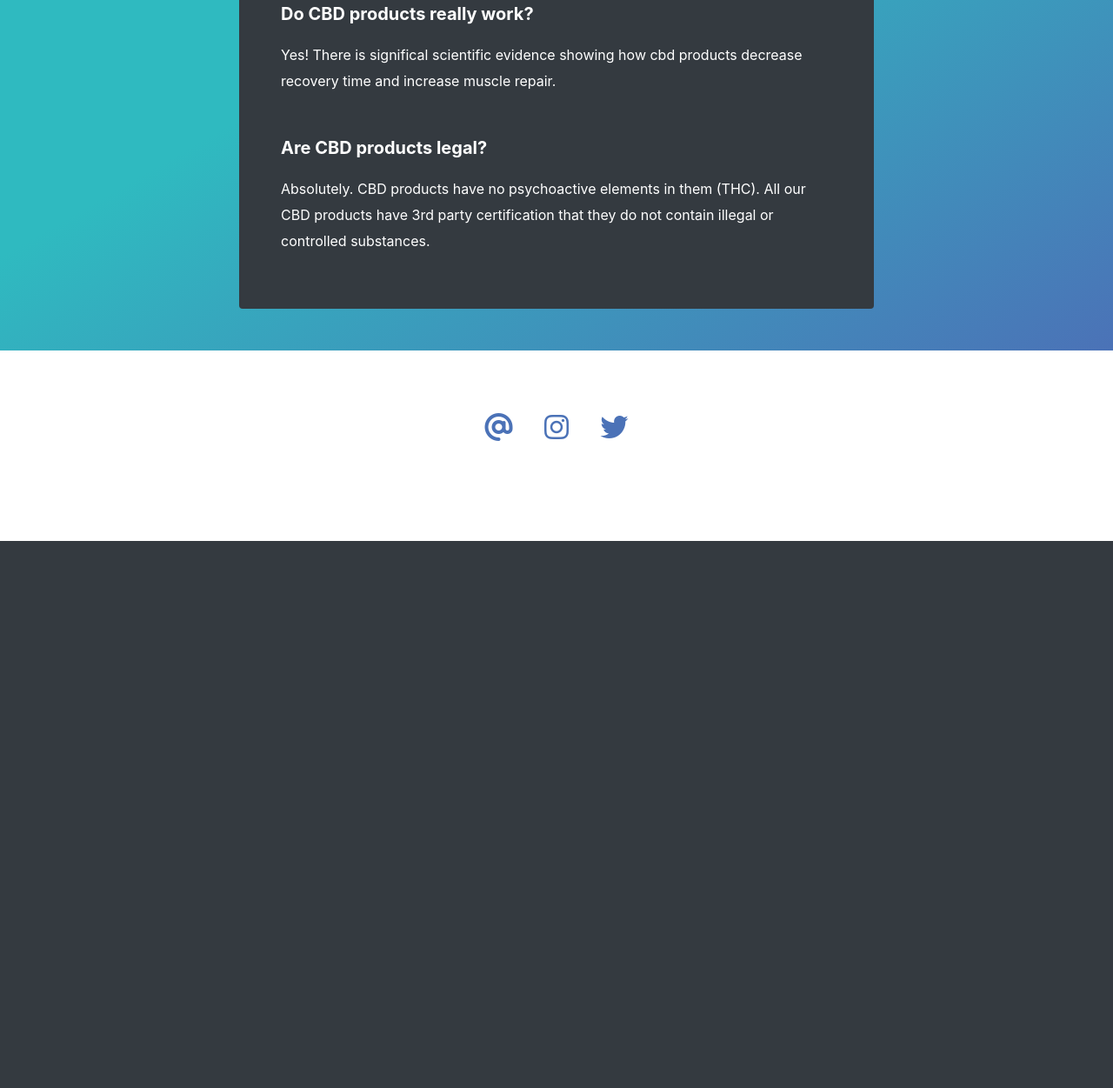
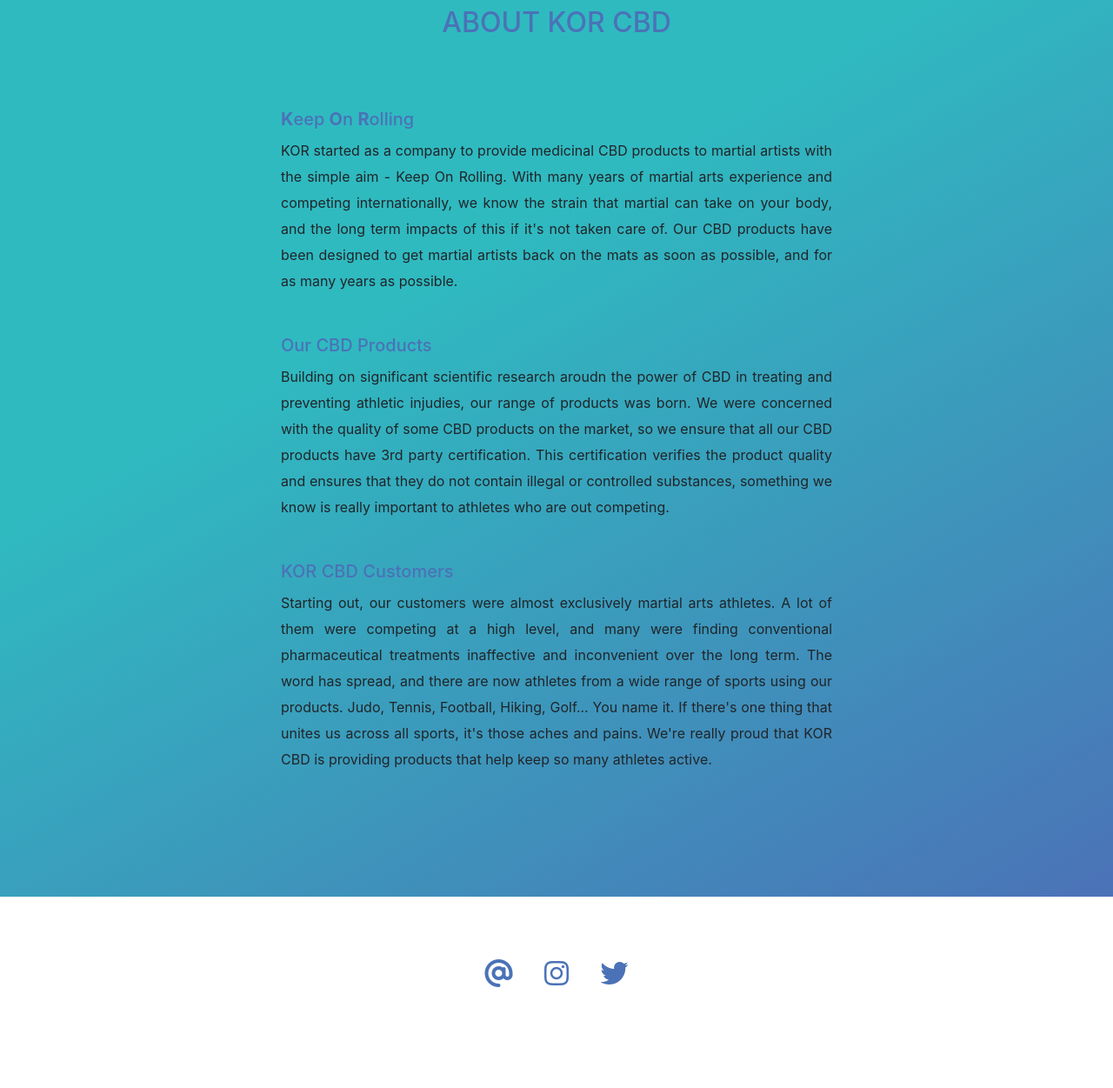
Before and after one commit to devmegan/korcbd, a Django app: page /about/ in a window 1280 px wide. Shown: the part 397-1648 px from the top of the page at 87% size. Before the commit the page ends 1019 px from the top, so only its background shows below. Run offline with Django 3.2, Linux system fonts and the light colour scheme; parts of the project's set-up code (start-up, migrations or seed data) failed here and were passed over; some libraries are stand-ins or nearby versions.

Commit message:
updated about template card styles and content

```diff
--- a/about/templates/about/about.html
+++ b/about/templates/about/about.html
@@ -2,42 +2,38 @@
 {% load static %}
 {% block extra_title %} BLOG {% endblock %}
 {% block content %}
-<style>
-.bg-kor-blue-white-grad {
-    background-color: #fc5296;
-    background-image: linear-gradient(315deg, #646464 70%, #4B72B7 0%);
-}
-
-.bg-charcoal {
-    background-color: #646464;
-}
-</style>
-<section class="min-vh-100 bg-kor-blue-grad">
-    <!-- Top Banner-->
-    <div class="py-2 bg-kor-blue-white-grad d-flex justify-content-between px-3">
-        <h1 class="text-white">About</h1>
-    </div>
+<section class="min-vh-100 bg-kor-blue-grad mt-5 pt-3">
     <!-- Blog Posts -->
     <div class="container">
+        <div class="text-center pt-4">
+            <img class="vh10 my-2" src="https://dd28f10f-e884-4a67-a583-4e937cf389a6.ws-eu01.gitpod.io/mini-browser/workspace/korcbd/media/KOR%20Logo%20%281%29.png" alt="">
+            <h2 class="uppercase mb-4 text-blue">About KOR CBD</h2>
+        </div>
         <div class="row">
         <div class="col-12 col-md-8 offset-md-2">
-            <div class="rounded text-white bg-dark p-3 p-md-5 my-5">
+            <div class="rounded border-purple p-3 p-md-5 mb-5 mt-2">
                 <div class="mb-5">
-                    <p class="font-weight-bold lead">What is KOR?</p>
-                    <p class="lead"><small>KOR started as a company to provide medicinal CBD products to martial
-                    artists with the simple aim - <b>K</b>eep <b>O</b>n <b>R</b>olling.</small></p>
-                    <p class="lead"><small>We know that martial arts can take a serious strain on your body. Our CBD products
-                    have been designed to get martial artists back on the mats as soon as possible.</small></p>
+                    <h5 class="text-blue"><b>K</b>eep <b>O</b>n <b>R</b>olling</h5>
+                    <p class="lead text-justify"><small>KOR started as a company to provide medicinal CBD products to martial
+                    artists with the simple aim - Keep On Rolling. With many years of martial arts experience and competing internationally,
+                    we know the strain that martial can take on your body, and the long term impacts of this if it's not taken care of.
+                    Our CBD products have been designed to get martial artists back on the mats as soon as possible, and for as many years as possible.</small></p>
                 </div>
                 <div class="mb-5">
-                    <p class="font-weight-bold lead">Do CBD products really work?</p>
-                <p class="lead"><small>Yes! There is significal scientific evidence showing how cbd products decrease recovery time and
-                increase muscle repair. </small></p>
+                    <h5 class="text-blue">Our CBD Products</h5>
+                    <p class="lead text-justify"><small> Building on significant scientific research aroudn the power of CBD in treating and
+                    preventing athletic injudies, our range of products was born. We were concerned with the quality of some CBD products on
+                    the market, so we ensure that all our CBD products have 3rd party certification. This certification verifies the product
+                    quality and ensures that they do not contain illegal or controlled substances, something we know is really important to
+                    athletes who are out competing. </small></p>
                </div>
-               <div class="">
-                    <p class="font-weight-bold lead">Are CBD products legal?</p>
-                    <p class="lead"><small>Absolutely. CBD products have no psychoactive elements in them (THC). All
-                    our CBD products have 3rd party certification that they do not contain illegal or controlled substances. </small></p>
+               <div class="mb-5">
+                    <h5 class="text-blue">KOR CBD Customers</h5>
+                    <p class="lead text-justify"><small>Starting out, our customers were almost exclusively martial arts athletes. A lot of them
+                    were competing at a high level, and many were finding conventional pharmaceutical treatments inaffective and inconvenient over the
+                    long term. The word has spread, and there are now athletes from a wide range of sports using our products. Judo, Tennis, Football, Hiking, Golf...
+                    You name it. If there's one thing that unites us across all sports, it's those aches and pains. We're really proud that KOR CBD is
+                    providing products that help keep so many athletes active. </small></p>
                </div>
             </div>
         </div>
```
